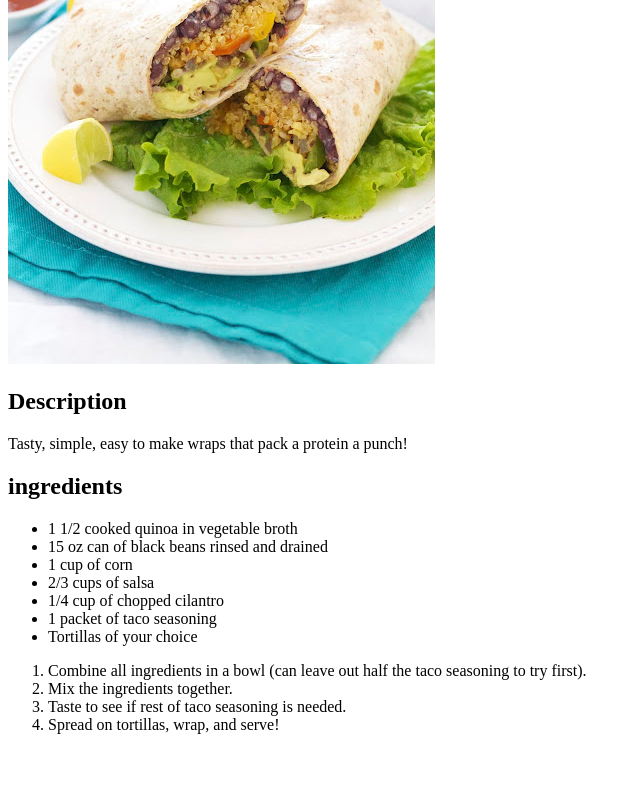
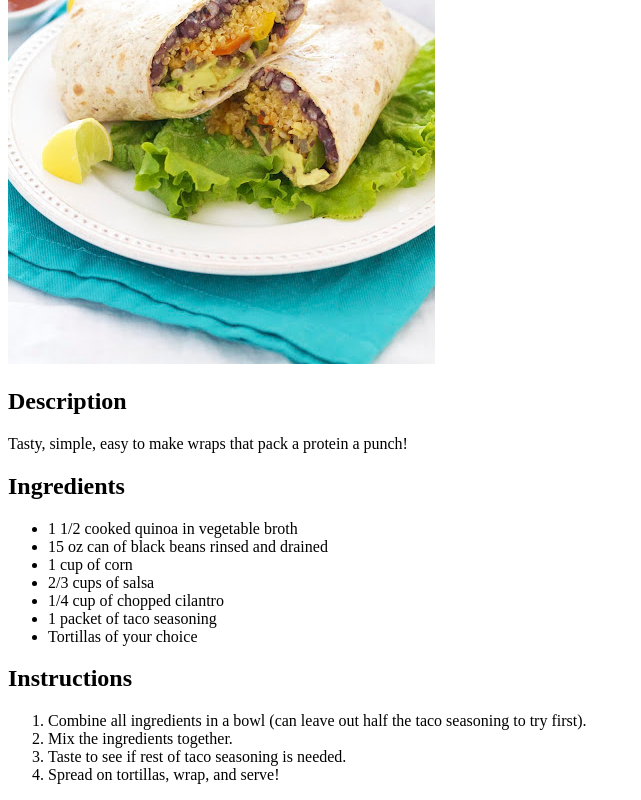
Before and after one commit to acarr123/odin-recipes, a plain HTML site: page recipes/southwest-quinoa-wraps.html in a window 1280 px wide. Shown: the part 356-1156 px from the top of the page, without its empty margins (0-641 px from the left). Before the commit the page ends 1106 px from the top, so only its background shows below. Drawn offline with Linux system fonts and the light colour scheme.

Commit message:
Capitalized "i" in ingredients added "instructions"

```diff
--- a/recipes/southwest-quinoa-wraps.html
+++ b/recipes/southwest-quinoa-wraps.html
@@ -8,7 +8,7 @@
     <img src="../imgs/southwest-quinoa-wraps.jpeg"/>
     <h2>Description</h2>
     <p>Tasty, simple, easy to make wraps that pack a protein a punch! </p>
-    <h2>ingredients</h2>
+    <h2>Ingredients</h2>
     <ul>
         <li>1 1/2 cooked quinoa in vegetable broth</li>
         <li>15 oz can of black beans rinsed and drained</li>
@@ -18,6 +18,7 @@
         <li>1 packet of taco seasoning</li>
         <li>Tortillas of your choice</li>
     </ul>
+    <h2>Instructions</h2>
     <ol>
         <li>Combine all ingredients in a bowl (can leave out half the taco seasoning to try first).</li>
         <li>Mix the ingredients together.</li>
```
